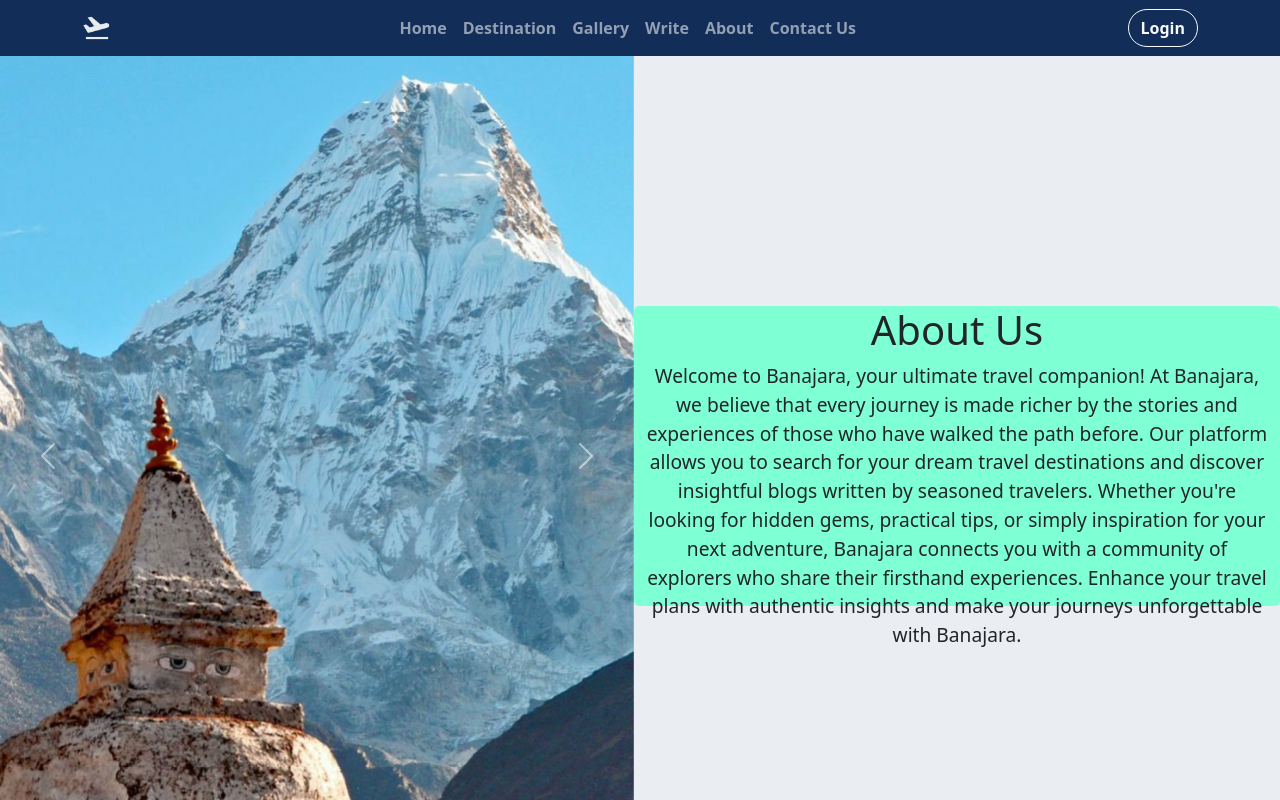
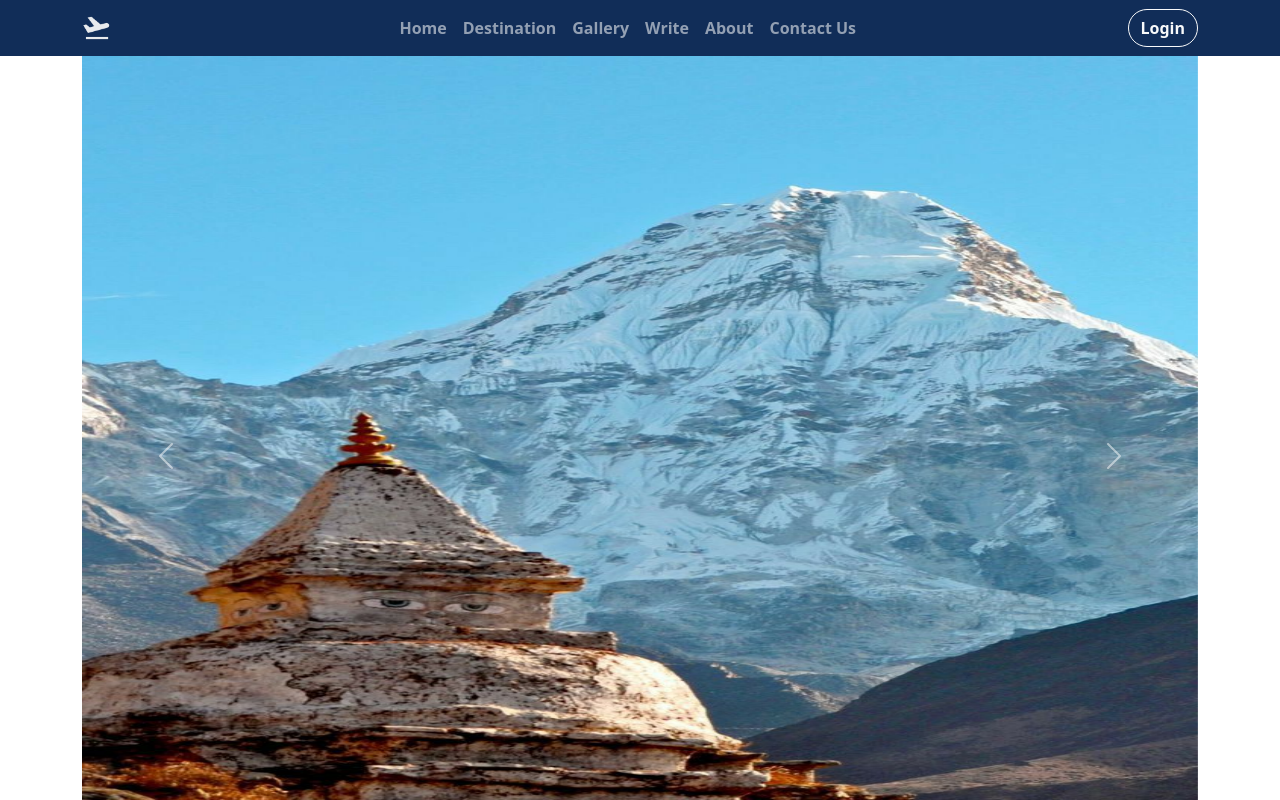
Before and after one commit to Suryakant01/Safarnama, a React (Create React App) app: page /about in a window 1280 px wide. Shown: the top 800 px of the page. Built offline with nearby package versions, Linux system fonts and the light colour scheme; no server answers.

Commit message:
added about us page

```diff
--- a/src/App.js
+++ b/src/App.js
@@ -35,6 +35,7 @@
                 <Route path="/register" element={<RegisterPage />} />
                 <Route path="/phone" element={<PhoneAuth />} />
                 <Route path="/about" element={<About />} />
+                <Route path="/contact-us" element={<h1>Contact Us</h1>} />
                 <Route path="/allblogs" element={<h1>All blogs</h1>} />
                 <Route path="/hello-world" element = {<h1>Hello World</h1> } />
             </Routes>
--- a/src/components/About.component.jsx
+++ b/src/components/About.component.jsx
@@ -1,55 +1,59 @@
-// TravelCarousel.js
 import React from 'react';
-import { Carousel} from 'react-bootstrap';
-import "../components/CSS/About.css"
+import { Carousel } from 'react-bootstrap';
 
 const AboutComponent = () => {
+  const carouselStyle = {
+    height: '100vh', // Set your desired height here
+    overflow: 'hidden'
+  };
+
+  const imageStyle = {
+    height: '100vh',
+     // Ensure the image covers the carousel height
+  };
 
   return (
     <div className='d-block w-100'>
-        <Carousel interval={3000} fade={true}>
+      <Carousel style={carouselStyle} interval={3000} fade={true}>
         <Carousel.Item>
           <img
+            style={imageStyle}
             className="d-block w-100"
             src="/images/CosouselImg4.jpg"
             alt="First slide"
           />
-
         </Carousel.Item>
         <Carousel.Item>
           <img
+            style={imageStyle}
             className="d-block w-100"
             src="/images/CorouselImg6.jpg"
             alt="Second slide"
           />
-
         </Carousel.Item>
         <Carousel.Item>
           <img
+            style={imageStyle}
             className="d-block w-100"
             src="/images/CorouselImg2.jpg"
             alt="Third slide"
           />
-
-
         </Carousel.Item>
         <Carousel.Item>
           <img
+            style={imageStyle}
             className="d-block w-100"
             src="/images/CorouselImg1.jpg"
-        alt="Third slide"
+            alt="Fourth slide"
           />
-
-
         </Carousel.Item>
         <Carousel.Item>
           <img
+            style={imageStyle}
             className="d-block w-100"
             src="/images/CorouselImg3.jpg"
-        alt="Third slide"
+            alt="Fifth slide"
           />
-
-
         </Carousel.Item>
       </Carousel>
     </div>
--- a/src/components/CSS/About.css
+++ b/src/components/CSS/About.css
@@ -1,23 +1,17 @@
 /* TravelCarousel.css */
   /* Align the carousel to the center of the page */
-  .about-body {
-    display: flex;
-    justify-content: center;
-    align-items: center;
-    height: 100vh;
-    background-color: #eaeef3;
-  }
   .bg{
-    background-color: aquamarine;
+    background-color: rgb(207, 203, 206);
     height: 300px;
     width: 50px;
     border-radius: 5px;
-    border-color: black;
+
   }
-  h3 {
-    font-size: 2rem;
+  h1 {
+    font-size: 3rem;
   }
 
   p {
     font-size: 1.2rem;
+    font-weight: 490;
   }
--- a/src/components/Footer.components.jsx
+++ b/src/components/Footer.components.jsx
@@ -1,7 +1,7 @@
 import React from 'react';
 import { Container, Row, Col, Nav } from 'react-bootstrap';
 // import { FaIconName } from 'react-icons/fa';
-import { FaFacebook, FaTwitter, FaInstagram, FaLinkedin, FaGithub } from 'react-icons/fa';
+import { FaTwitter, FaLinkedin, FaGithub } from 'react-icons/fa';
 
 
 const Footer = () => {
@@ -15,9 +15,10 @@
                     </Col>
                     <Col md={4}>
                         <h5>Quick Links</h5>
+                        <hr></hr>
                         <Nav className="flex-column">
                             <Nav.Link href="/" style={{ color: 'white' }}>Home</Nav.Link>
-                            <Nav.Link href="/destinations" style={{ color: 'white' }}>Destinations</Nav.Link>
+                            <Nav.Link href="/destination" style={{ color: 'white' }}>Destinations</Nav.Link>
                             <Nav.Link href="/gallery" style={{ color: 'white' }}>Gallery</Nav.Link>
                             <Nav.Link href="/contact" style={{ color: 'white' }}>Contact Us</Nav.Link>
                         </Nav>
--- a/src/components/Navbar.components.jsx
+++ b/src/components/Navbar.components.jsx
@@ -52,7 +52,7 @@
                         <Nav.Link href="/gallery" style={{ fontWeight: "bold" }}>Gallery</Nav.Link>
                         <Nav.Link href="/blog" style={{ fontWeight: "bold" }}>Write</Nav.Link>
                         <Nav.Link href="/about" style={{ fontWeight: "bold" }}>About</Nav.Link>
-                        <Nav.Link href="/contact" style={{ fontWeight: "bold" }}>Contact Us</Nav.Link>
+                        <Nav.Link href="/contact-us" style={{ fontWeight: "bold" }}>Contact Us</Nav.Link>
 
                     </Nav>
 
--- a/src/pages/About.pages.jsx
+++ b/src/pages/About.pages.jsx
@@ -4,7 +4,7 @@
 
 function About() {
     return (
-    <div className="about-body">
+        <div className="container">
 
             <AboutComponent />
             <Container className="bg">
```
Lines whose indentation alone changed are shown as unchanged.
